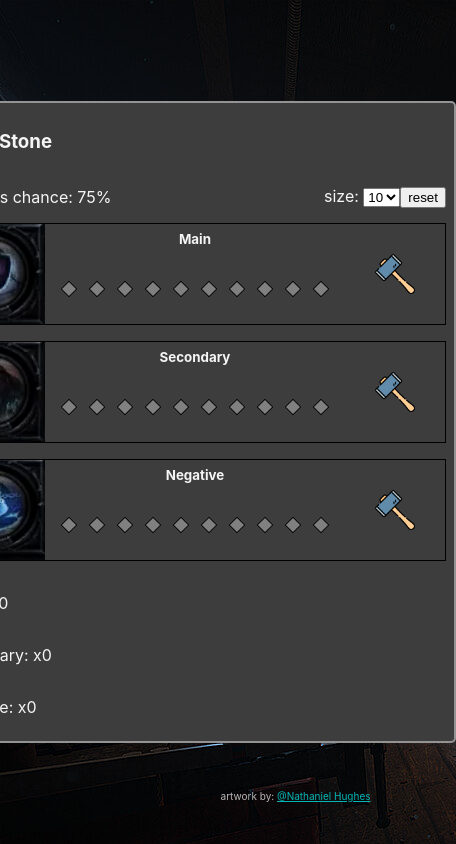
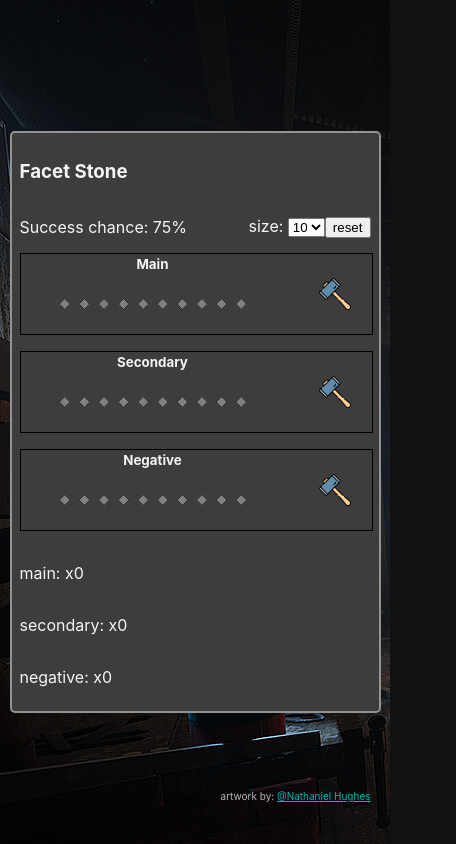
Before and after one commit to gelargew/la_simulator, a React (Vite) app: page / in a window 390 px wide. Shown: the whole page, 456 px wide, since content can reach past the window. Built offline with nearby package versions, Linux system fonts and the light colour scheme.

Commit message:
version 1.0

```diff
--- a/src/App.css
+++ b/src/App.css
@@ -25,7 +25,6 @@
 
 .facet-box {
   display: grid;
-  min-width: 500px;
   height: 100px;
   grid-template-areas:
   "image  name  hammer"
@@ -86,11 +85,51 @@
 
 }
 
-.hammer:hover img {
-  transform: rotate(40deg) translateY(-20px);
+@media(min-width: 800px) {
+  .hammer:hover img {
+    transform: rotate(40deg) translateY(-20px);
+  }
+
+  .hammer:active img {
+    transition: transform 0.1s cubic-bezier(0.075, 0.82, 0.165, 1);
+    transform: rotate(0) translateY(0)
+  }
 }
 
-.hammer:active img {
-  transition: transform 0.1s cubic-bezier(0.075, 0.82, 0.165, 1);
-  transform: rotate(0) translateY(0)
+
+
+@media(max-width: 800px) {
+
+  .facet-wrapper {
+    max-width: 90vw;
+    width: 90vw;
+    height: auto;
+    position: relative;
+  }
+  .facet-box {
+    position: relative;
+    width: 100%;
+    display: grid;
+    height: 80px;
+    grid-template-areas:
+    "name  hammer"
+    "slots  hammer";
+    grid-template-columns: auto 100px;
+    grid-template-rows: 20px auto;
+    margin-bottom: 1rem;
+    border: 1px solid black;
+    text-align: center;
+    place-items: center;
+  }
+
+  .hammer {
+    transform: scale(0.5);
+  }
+
+  .facet-image {
+    display: none;
+  }
+  .slots {
+    transform: scale(0.7);
+  }
 }
```
Also changed, not shown: ss.html (deleted).
